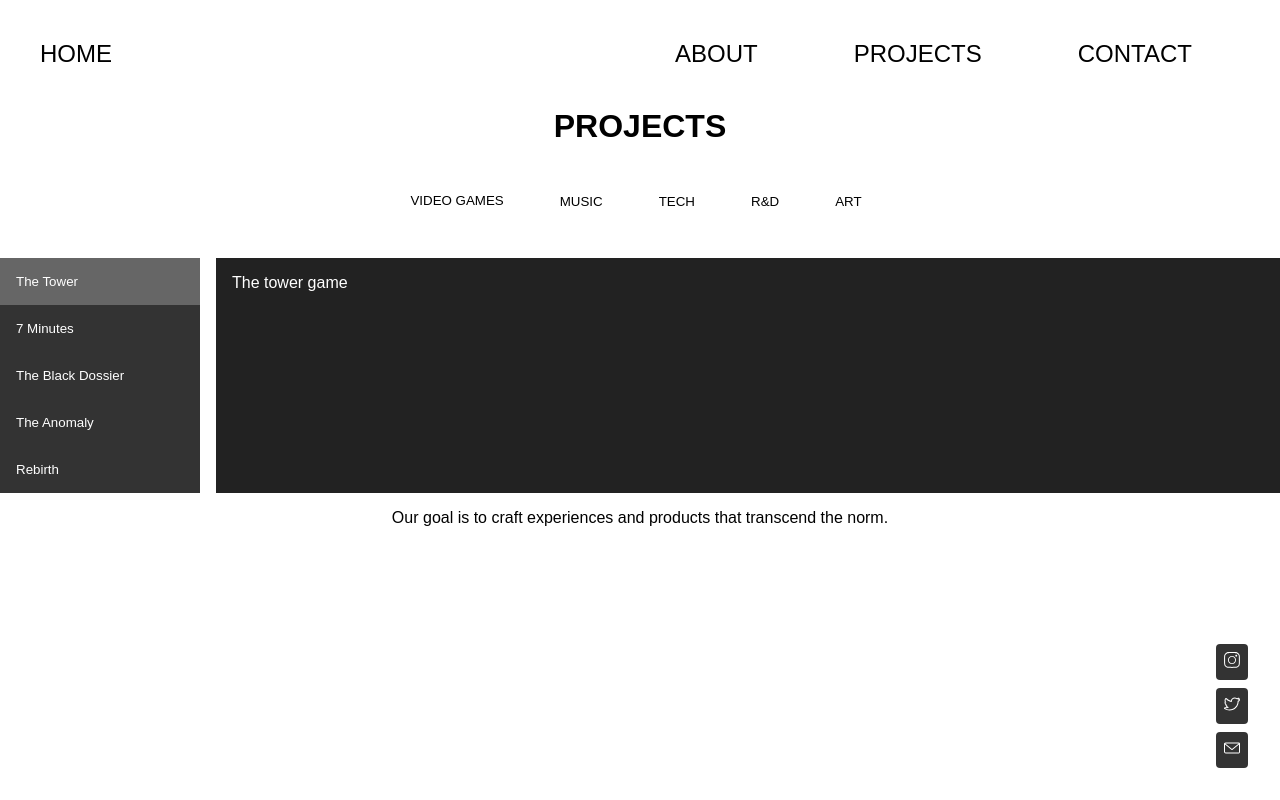
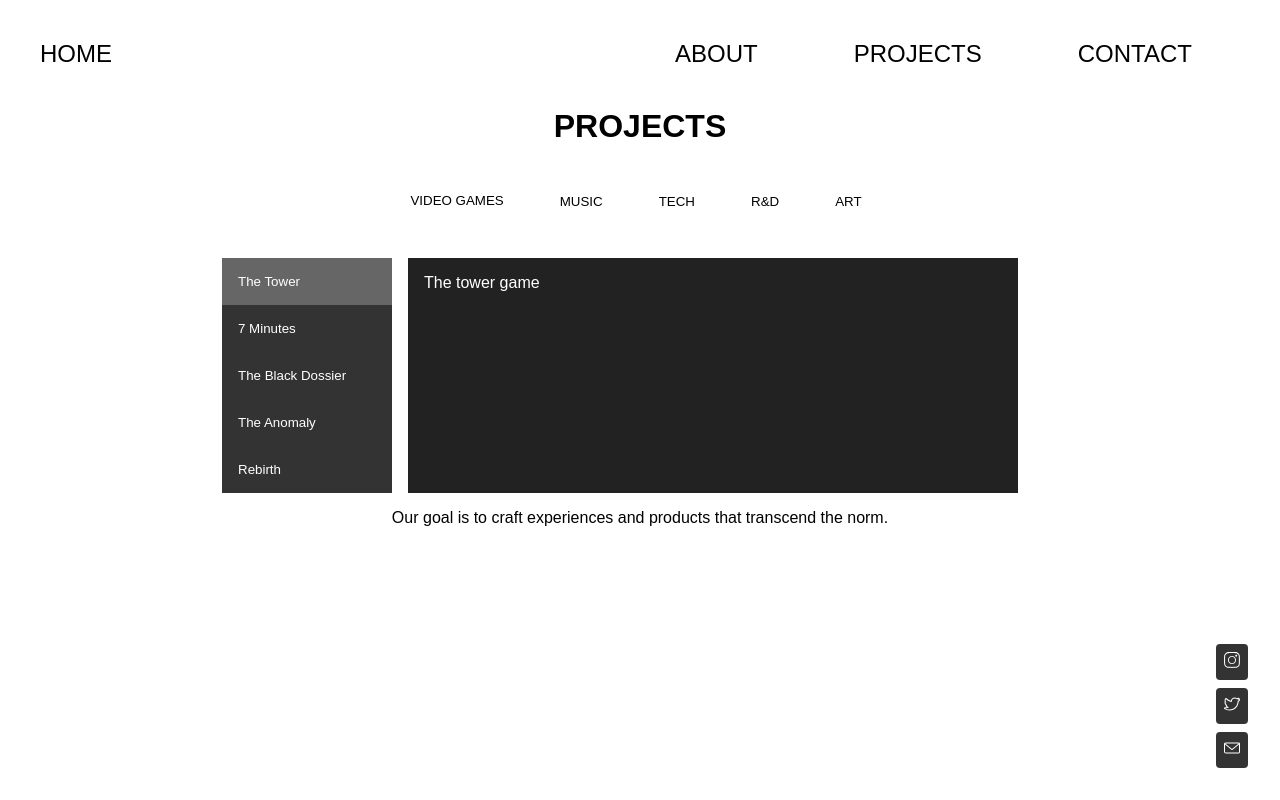
Before and after one commit to VictorDoyle/alpharedux, a Next.js app: page /projects in a window 1280 px wide. Built offline with nearby package versions, Linux system fonts and the light colour scheme; a web font is replaced by a local one.

Commit message:
updated styling

```diff
--- a/src/app/components/navigation/Footer.tsx
+++ b/src/app/components/navigation/Footer.tsx
@@ -1,10 +1,8 @@
 'use client'
-import Link from "next/link";
 import { useEffect, useState } from "react";
 import { usePathname } from 'next/navigation';
 import SocialLinks from "./SocialLinks";
 
-export default function Footer() {
 const allPossibleMsgs = [
   'We strive to build unique and novel experiences. We are Alpha Redux',
   'AlphaRedux is built as a returnal to the roots of something lost. An edge to creativity that goes beyond.',
@@ -16,6 +14,8 @@ export default function Footer() {
   'From music to video game development, the technological means we specialize in are constantly growing.',
   'Our goal is to craft experiences and products that transcend the norm.'
 ];
+
+export default function Footer() {
 
   const [randomMsg, setRandomMsg] = useState('');
   const pathname = usePathname();
--- a/src/app/components/projectTabs/MusicTab.module.css
+++ b/src/app/components/projectTabs/MusicTab.module.css
@@ -2,12 +2,14 @@
     display: grid;
     grid-template-columns: 200px 1fr;
     gap: 1rem;
+    margin-left: 15%;
 }
 
 .musicAlbumList {
     display: flex;
     flex-direction: column;
     background-color: #333;
+    margin-left: 15%;
 }
 
 .musicAlbum , .activeMusicAlbum {
@@ -27,4 +29,5 @@
     background-color: #222;
     color: white;
     padding: 1rem;
+    margin-right: 30%;
 }
--- a/src/app/components/projectTabs/ProjectTabs_VideoGames.tsx
+++ b/src/app/components/projectTabs/ProjectTabs_VideoGames.tsx
@@ -29,12 +29,13 @@ export default function VideoGameTab() {
 
     return (
         <div className={styles.videoGameTabPanel}>
-            <div className={styles.videoGameList}>
+            <div className={styles.videoGameList} role='tablist'>
                 {videoGames.map((game) => (
                     <button
                         key={game}
                         onClick={() => handleVideoGameClick(game)}
                         className={game === activeVideoGame ? styles.activeGame : styles.game}
+                        role='tab'
                     >
                         {game}
                     </button>
--- a/src/app/components/projectTabs/RnDTab.module.css
+++ b/src/app/components/projectTabs/RnDTab.module.css
@@ -2,12 +2,14 @@
     display: grid;
     grid-template-columns: 200px 1fr;
     gap: 1rem;
+    margin-left: 15%;
 }
 
 .rndTopicList {
     display: flex;
     flex-direction: column;
     background-color: #333;
+    margin-left: 15%;
 }
 
 .topic , .activeTopic {
@@ -27,4 +29,5 @@
     background-color: #222;
     color: white;
     padding: 1rem;
+    margin-right: 15%;
 }
--- a/src/app/components/projectTabs/TechTab.module.css
+++ b/src/app/components/projectTabs/TechTab.module.css
@@ -2,12 +2,14 @@
     display: grid;
     grid-template-columns: 200px 1fr;
     gap: 1rem;
+    margin-left: 15%;
 }
 
 .techIdeaList {
     display: flex;
     flex-direction: column;
     background-color: #333;
+    margin-left: 15%;
 }
 
 .techIdea, .activeTechIdea {
@@ -27,4 +29,5 @@
     background-color: #222;
     color: white;
     padding: 1rem;
+    margin-right: 15%;
 }
--- a/src/app/components/projectTabs/VideoGameTab.module.css
+++ b/src/app/components/projectTabs/VideoGameTab.module.css
@@ -1,13 +1,16 @@
+/* videoGameTabPanel 15% left and list items too so item show needs to match 30% for geometrical */
 .videoGameTabPanel {
     display: grid;
     grid-template-columns: 200px 1fr;
     gap: 1rem;
+    margin-left: 15%;
 }
 
 .videoGameList {
     display: flex;
     flex-direction: column;
     background-color: #333;
+    margin-left: 15%;
 }
 
 .game, .activeGame {
@@ -27,4 +30,5 @@
     background-color: #222;
     color: white;
     padding: 1rem;
+    margin-right: 30%;
 }
```
Lines whose indentation alone changed are shown as unchanged.
